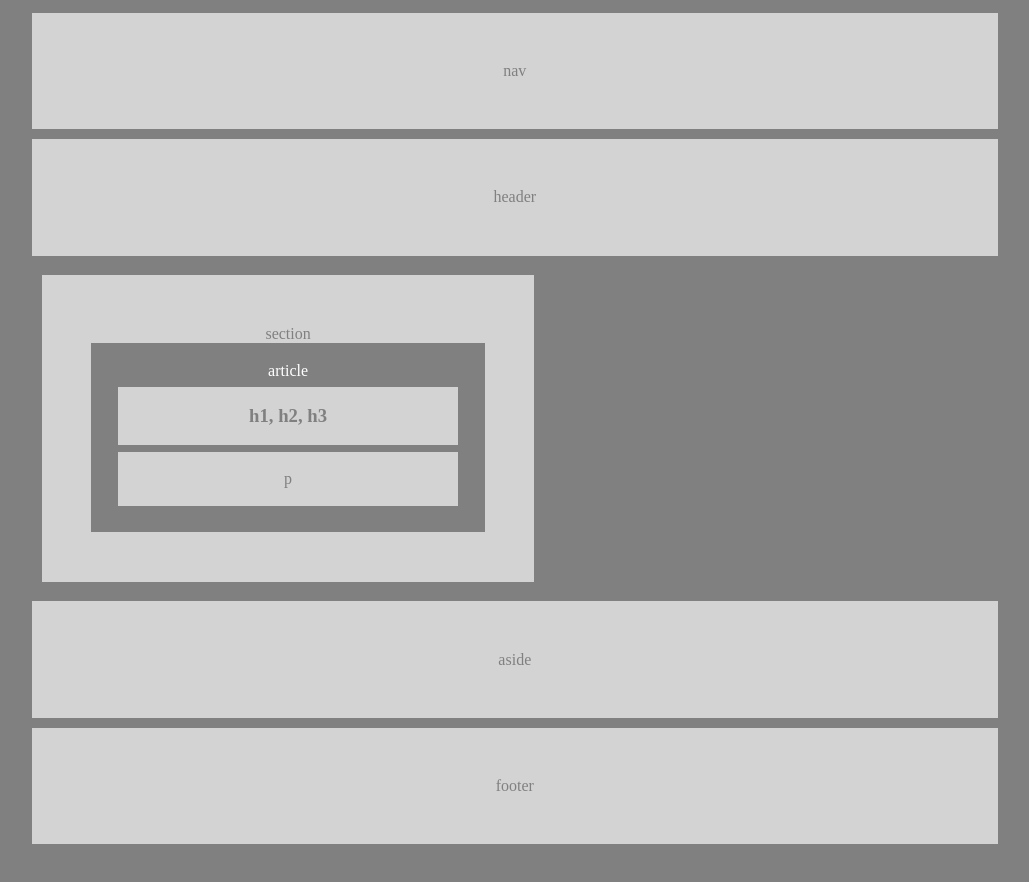
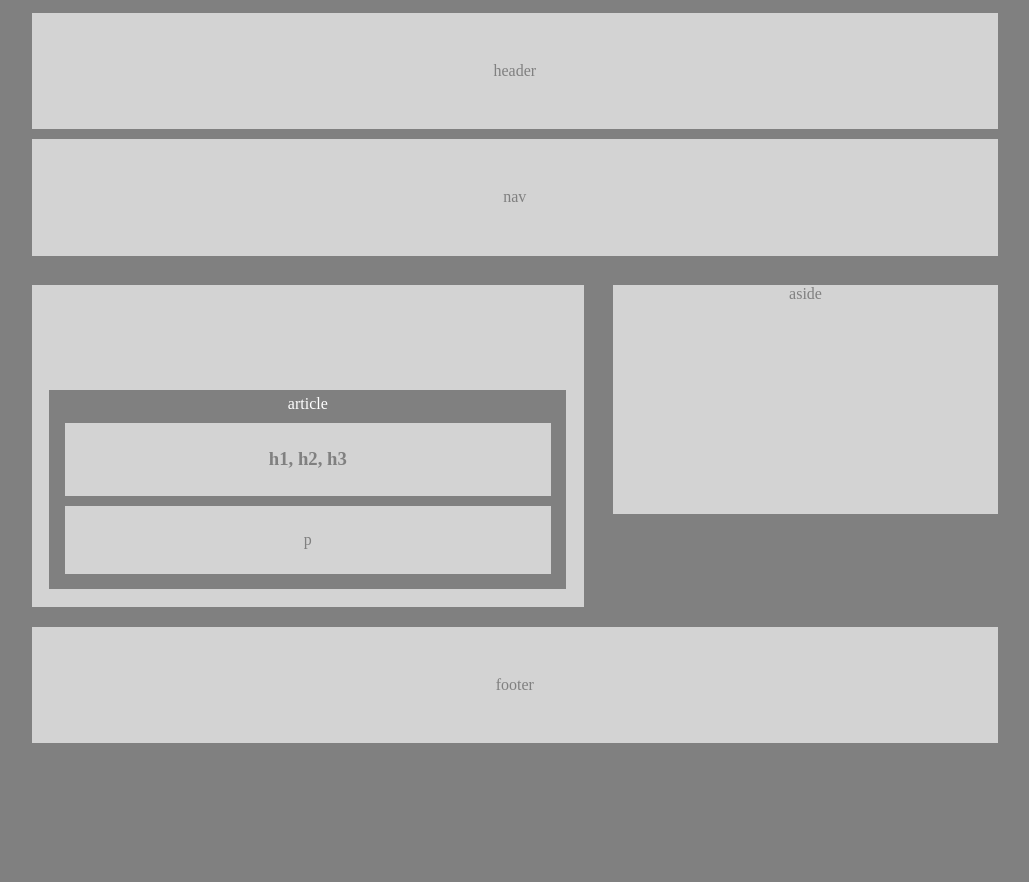
Before and after one commit to mlacy0915/HW-Wireframe, a plain HTML site: page index.html in a window 1280 px wide. Shown: the whole page, without its empty margins (106-1135 px from the left). After the commit the page ends 820 px from the top, so only its background shows below. Drawn offline with Linux system fonts and the light colour scheme.

Commit message:
95%completion

```diff
--- a/index.html
+++ b/index.html
@@ -11,15 +11,15 @@
 
 <body>
 
-<nav>
-    nav
-</nav>
-
     <header>
         header
     </header>
 
-<section>
+        <nav>
+            nav
+        </nav>
+
+<section >
 
     section
 
@@ -42,7 +42,7 @@
 
 </body>
 
-    <footer>
+    <footer class="clearfix">
         footer
     </footer>
 
--- a/style.css
+++ b/style.css
@@ -1,4 +1,4 @@
-header,nav,section,aside, footer {
+header, nav, section, footer {
     padding:5%;
     background-color: lightgrey;
     text-align: center;
@@ -15,15 +15,22 @@ body {
 }
 
 section {
-    width: 40%;
+    width: 46%;
     height: 20%;
-    margin: 2%;
+    margin-top: 2%;
+    margin-right: 2%;
+    margin-bottom: 2%;
+    margin-left: 1%;
+    float: left;
+    padding-top: 12%;
+    text-align:center;
 }
 
 article {
     background-color: gray;
-    padding: 5%;
+    padding: 5px;
     color: white;
+    margin: -7%;
 }
 
 h1, p {
@@ -34,5 +41,18 @@ h1, p {
 }
 
 aside {
-
+    width: 39%;
+    height: 229px;
+    margin-top: 2%;
+    margin-right: 1%;
+    margin-bottom: 2%;
+    margin-left: 1%;
+    float: left;
+    color: gray;
+    background-color: lightgray;
+    text-align: center
 }
+.clearfix {
+    overflow: auto;
+    clear: both;
+}
```
